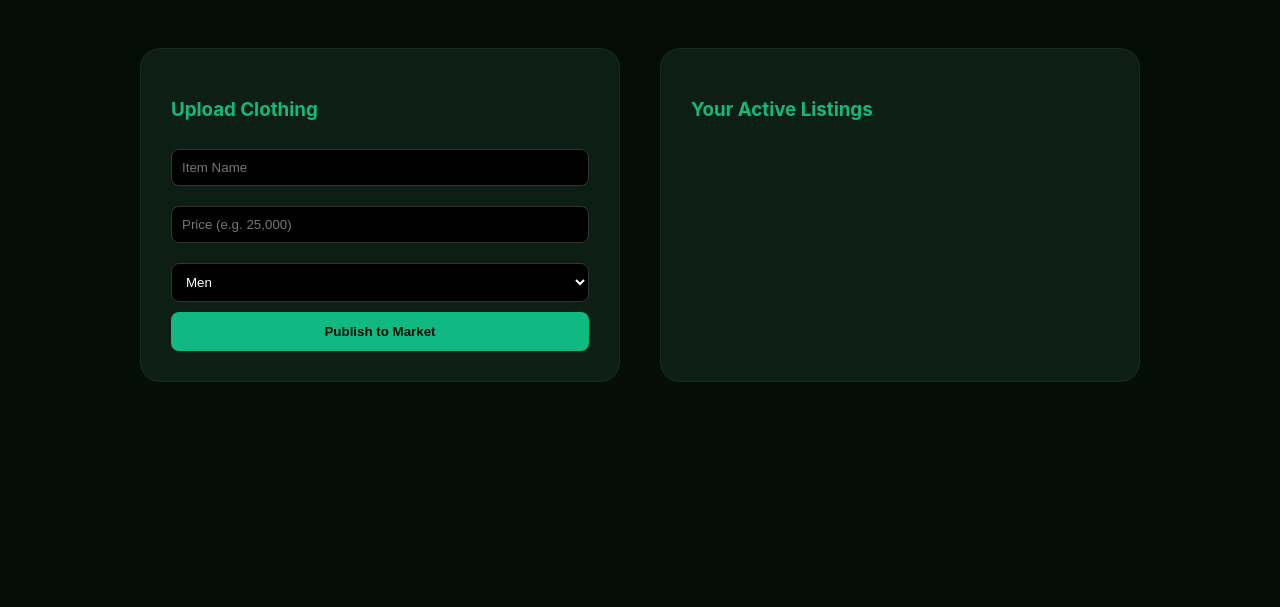
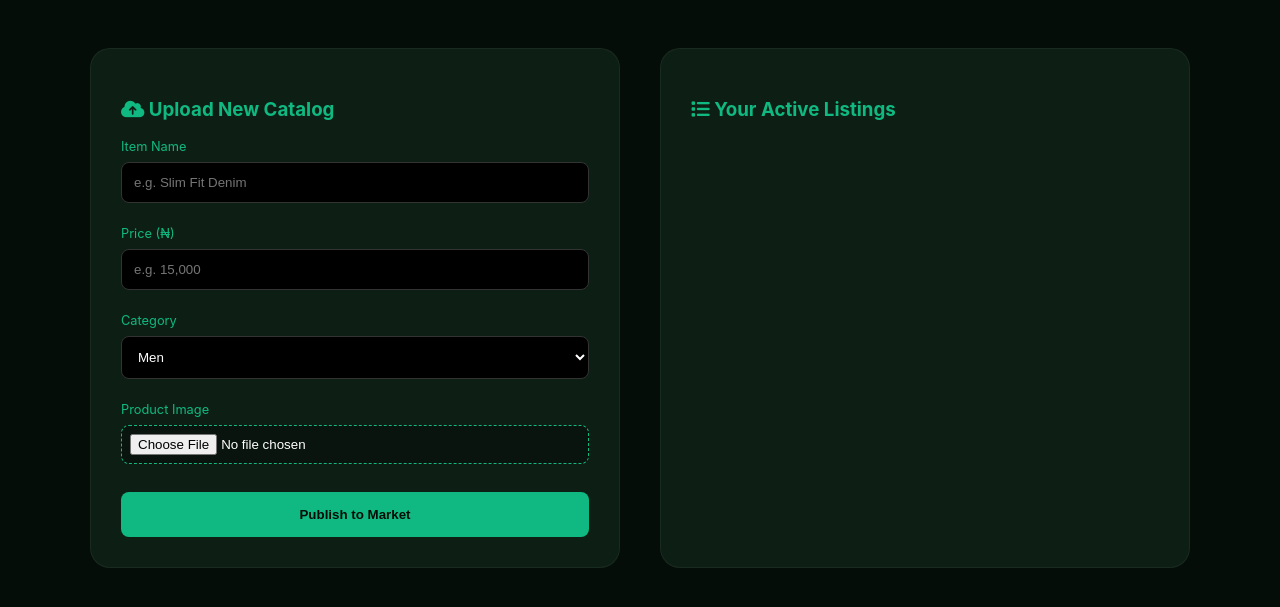
Before and after one commit to Lordave111/-vetir, a Python web app: template templates/dashboard.html in a window 1280 px wide. Shown: the top 607 px of the page. Run offline with Jinja, Linux system fonts and the light colour scheme; the template is opened without the code that fills it, so the values that code supplies are empty.

Commit message:
Update dashboard.html

```diff
--- a/templates/dashboard.html
+++ b/templates/dashboard.html
@@ -2,38 +2,70 @@
 <html lang="en">
 <head>
     <meta charset="UTF-8">
-    <title>Seller Dashboard</title>
+    <title>Seller Dashboard | StyleHub</title>
     <link rel="stylesheet" href="https://cdnjs.cloudflare.com/ajax/libs/font-awesome/6.0.0/css/all.min.css">
     <style>
         body { background: #040d08; color: white; font-family: 'Inter', sans-serif; padding: 40px; }
-        .container { max-width: 1000px; margin: 0 auto; display: grid; grid-template-columns: 1fr 1fr; gap: 40px; }
+        .container { max-width: 1100px; margin: 0 auto; display: grid; grid-template-columns: 1fr 1fr; gap: 40px; }
         .box { background: #0d1f14; padding: 30px; border-radius: 20px; border: 1px solid rgba(255,255,255,0.05); }
-        input, select { width: 100%; padding: 10px; margin: 10px 0; background: #000; border: 1px solid #333; color: white; border-radius: 8px; box-sizing: border-box;}
-        .btn { background: #10b981; color: #040d08; padding: 12px; border: none; border-radius: 8px; width: 100%; font-weight: 700; cursor: pointer; }
-        .item { display: flex; justify-content: space-between; padding: 15px; border-bottom: 1px solid #1a2e22; }
+
+        label { display: block; margin-top: 15px; font-size: 0.8rem; color: #10b981; }
+        input, select { width: 100%; padding: 12px; margin: 8px 0; background: #000; border: 1px solid #333; color: white; border-radius: 8px; box-sizing: border-box; outline: none; }
+        input:focus { border-color: #10b981; }
+
+        /* Style for the file upload button */
+        input[type="file"] { padding: 8px; background: #0a140e; border: 1px dashed #10b981; cursor: pointer; }
+
+        .btn { background: #10b981; color: #040d08; padding: 15px; border: none; border-radius: 8px; width: 100%; font-weight: 700; cursor: pointer; margin-top: 20px; transition: 0.3s; }
+        .btn:hover { background: #0da371; transform: translateY(-2px); }
+
+        .item { display: flex; align-items: center; justify-content: space-between; padding: 15px; border-bottom: 1px solid #1a2e22; }
+        .item-preview { width: 50px; height: 50px; border-radius: 5px; object-fit: cover; margin-right: 15px; border: 1px solid #10b981; }
+        .item-info { display: flex; align-items: center; }
     </style>
 </head>
 <body>
     <div class="container">
         <div class="box">
-            <h3 style="color:#10b981;">Upload Clothing</h3>
-            <form action="/upload" method="POST">
-                <input type="text" name="name" placeholder="Item Name" required>
-                <input type="text" name="price" placeholder="Price (e.g. 25,000)" required>
+            <h3 style="color:#10b981;"><i class="fas fa-cloud-upload-alt"></i> Upload New Catalog</h3>
+
+            <form action="/upload" method="POST" enctype="multipart/form-data">
+                <label>Item Name</label>
+                <input type="text" name="name" placeholder="e.g. Slim Fit Denim" required>
+
+                <label>Price (₦)</label>
+                <input type="text" name="price" placeholder="e.g. 15,000" required>
+
+                <label>Category</label>
                 <select name="category">
                     <option value="Men">Men</option>
                     <option value="Women">Women</option>
+                    <option value="Children">Children</option>
+                    <option value="Accessories">Accessories</option>
                 </select>
+
+                <label>Product Image</label>
+                <input type="file" name="image" accept="image/*" required>
+
                 <button type="submit" class="btn">Publish to Market</button>
             </form>
         </div>
+
         <div class="box">
-            <h3 style="color:#10b981;">Your Active Listings</h3>
+            <h3 style="color:#10b981;"><i class="fas fa-list"></i> Your Active Listings</h3>
             {% for item in seller_items %}
             <div class="item">
-                <span>{{ item.name }} (₦{{ item.price }})</span>
+                <div class="item-info">
+                    <img src="{{ item.img }}" class="item-preview" alt="preview">
+                    <div>
+                        <div style="font-weight: bold;">{{ item.name }}</div>
+                        <div style="font-size: 0.8rem; color: #94a3b8;">₦{{ item.price }}</div>
+                    </div>
+                </div>
                 <form action="/delete/{{ item.id }}" method="POST">
-                    <button style="color:red; background:none; border:none; cursor:pointer;"><i class="fas fa-trash"></i></button>
+                    <button style="color:#ef4444; background:none; border:none; cursor:pointer; font-size: 1.2rem;">
+                        <i class="fas fa-trash"></i>
+                    </button>
                 </form>
             </div>
             {% endfor %}
```
